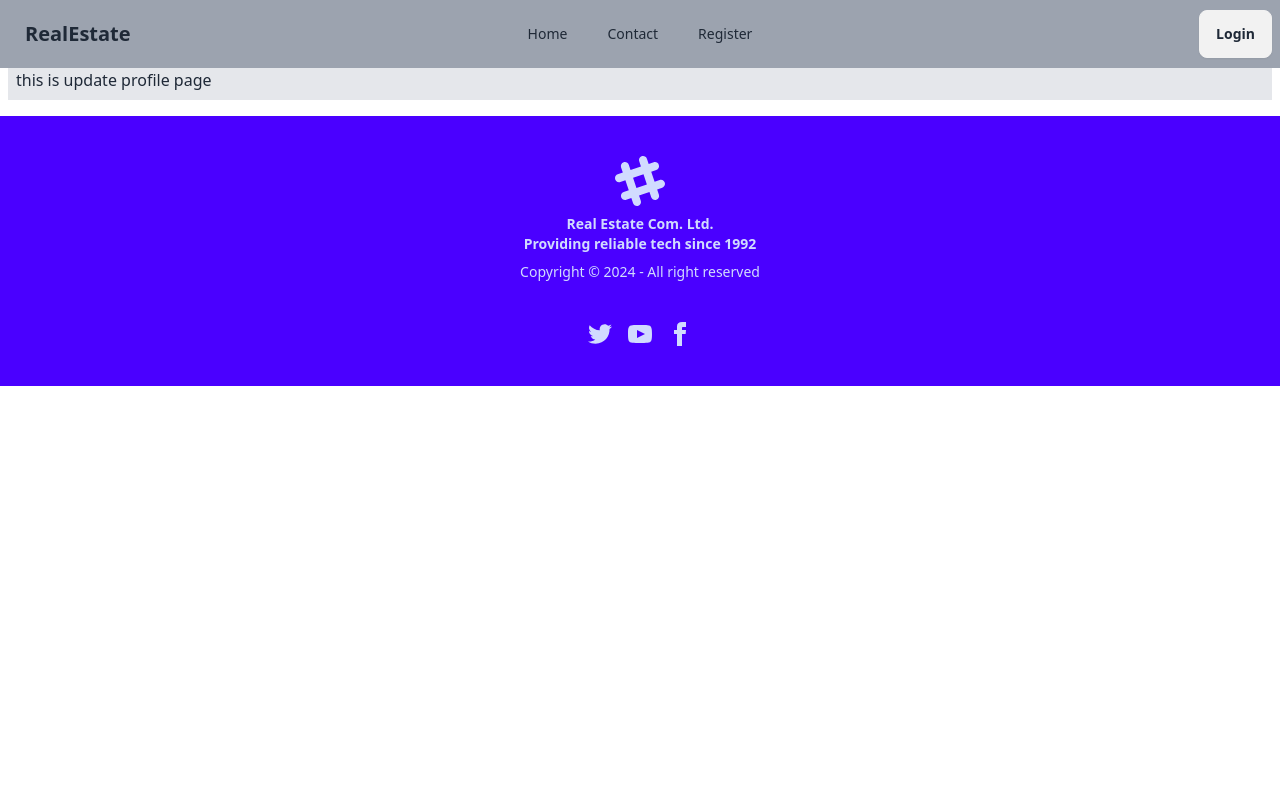
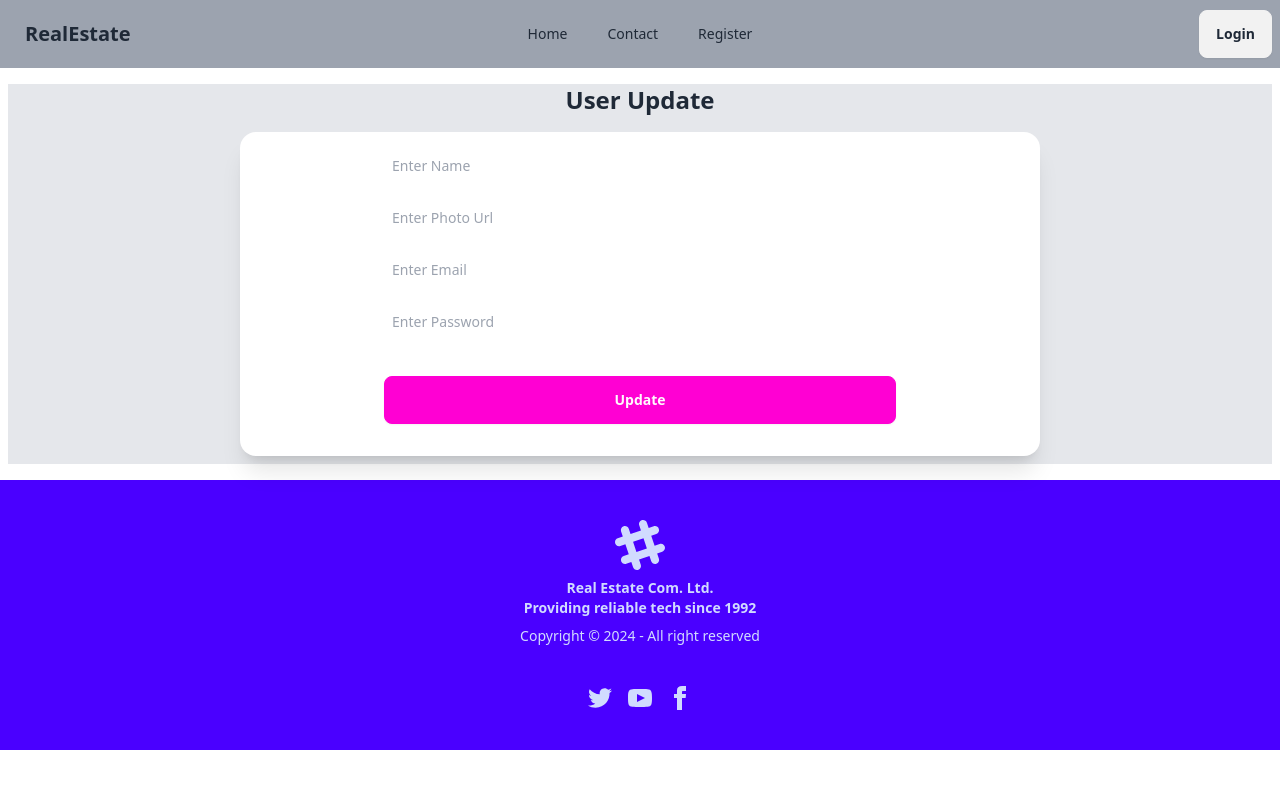
Before and after one commit to mahfuzerrahmancse/assign_9_realEstate, a React (Vite) app: page /updateProfile in a window 1280 px wide. Shown: the top 788 px of the page. Built offline with nearby package versions, Linux system fonts and the light colour scheme; no server answers.

Commit message:
user update & profile complete

```diff
--- a/src/components/contacts/Contact.jsx
+++ b/src/components/contacts/Contact.jsx
@@ -1,11 +1,29 @@
 
 
 const Contact = () => {
-    return (
+  return (
+    <div className="max-w-[800px] mx-auto p-4 bg-white shadow-md rounded-md">
+      <h3 className="text-xl text-center font-bold mb-4">Contact Us</h3>
+      <div className="text-gray-700 flex justify-around">
         <div>
-            <h3>this is contact page</h3>
+          <h4 className="font-semibold">CBRE Group, Inc.</h4>
+          <p>2100 McKinney Ave #1250</p>
+          <p>Rangpur, TX 75201</p>
+          <p>Bangladesh</p>
+          <p className="mt-2">Phone: (214) 979-6100</p>
+          <p>Email: info@cbre.com</p>
         </div>
-    );
+        <div>
+          <h4 className="font-semibold">CBRE Group, Inc.</h4>
+          <p>2100 McKinney Ave #1250</p>
+          <p>Dallas, TX 75201</p>
+          <p>United States</p>
+          <p className="mt-2">Phone: (214) 979-6100</p>
+          <p>Email: info@cbre.com</p>
+        </div>
+      </div>
+    </div>
+  );
 };
 
 export default Contact;
--- a/src/components/logins/Login.jsx
+++ b/src/components/logins/Login.jsx
@@ -1,9 +1,6 @@
-
 import { Link } from "react-router-dom";
-
 import { useContext, useState } from "react";
 import { AuthContext } from "../../providers/AuthProvider";
-
 
 const Login = () => {
   const { signInUser } = useContext(AuthContext);
@@ -26,9 +23,7 @@ const Login = () => {
       signInUser(email, password)
         .then((result) => {
           console.log("sign In result User:", result.user);
-
           setSuccess("User logged in successfully");
-
         })
         .catch((error) => {
           console.error("sign In error User:", error);
--- a/src/components/profiles/ProfileUpdate.jsx
+++ b/src/components/profiles/ProfileUpdate.jsx
@@ -2,9 +2,60 @@
 
 const ProfileUpdate = () => {
     return (
-        <div>
-            <h3>this is update profile page</h3>
+      <div>
+        <h2 className="text-2xl font-bold text-center my-4">
+          User Update
+        </h2>
+        <div className="card card-compact max-w-[800px] m-auto justify-center bg-base-100 shadow-xl">
+          <div className="card-body">
+            <div className="mx-auto md:w-2/3">
+              <form >
+                <input
+                  className="mb-4 p-2 w-full"
+                  type="text"
+                  name="name"
+                  placeholder="Enter Name"
+                />
+                <br />
+                <input
+                  className="mb-4 p-2 w-full"
+                  type="text"
+                  name="photoUrl"
+                  placeholder="Enter Photo Url"
+                />
+                <br />
+                <input
+                  className="mb-4 p-2 w-full"
+                  type="email"
+                  name="email"
+                  placeholder="Enter Email"
+                  required
+                />
+                <br />
+                <div className="relative">
+                  <input
+                    className=" mb-4 p-2 w-full"
+                    type="password"
+                    name="password"
+                    placeholder="Enter Password"
+                    required
+                  />
+
+                </div>
+                <br />
+
+                <input
+                  className="btn btn-secondary mb-4 w-full"
+                  type="submit"
+                  value="Update"
+                />
+              </form>
+
+            </div>
+
+          </div>
         </div>
+      </div>
     );
 };
 
--- a/src/components/profiles/ProfileUser.jsx
+++ b/src/components/profiles/ProfileUser.jsx
@@ -1,10 +1,28 @@
+
 
 
 const ProfileUser = () => {
     return (
-        <div>
-            <h3>this is user profile page</h3>
+      <div>
+        <h2 className="text-2xl font-bold text-center my-4">User Details</h2>
+        <div className="card card-compact max-w-[800px] m-auto justify-center bg-base-100 shadow-xl">
+          <div className="card-body mx-auto md:w-2/3">
+            <p>
+              <span className="text-lg font-semibold">Name:</span> {}
+            </p>
+            <p>
+              <span className="text-lg font-semibold">Photo:</span> {}
+            </p>
+            <p>
+              <span className="text-lg font-semibold">Email:</span> {}
+            </p>
+
+            <div className="card-actions flex justify-center items-center ">
+              <button className="btn btn-primary w-full">Contact</button>
+            </div>
+          </div>
         </div>
+      </div>
     );
 };
 
--- a/src/components/showHospitality/PropertyDetail.jsx
+++ b/src/components/showHospitality/PropertyDetail.jsx
@@ -43,7 +43,7 @@ const PropertyDetail = () => {
               {property.location}
             </p>
             <div className="card-actions justify-end">
-              <Link to='/contact'>
+              <Link to="/contact">
                 <button className="btn btn-primary">Contact</button>
               </Link>
             </div>
```
Also changed, not shown: src/components/registers/Register.jsx (+4 -6 lines).
